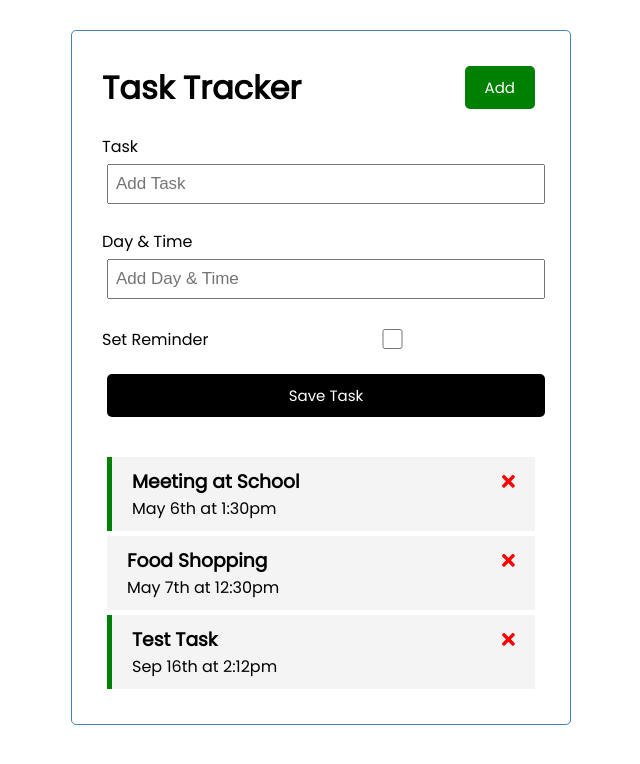
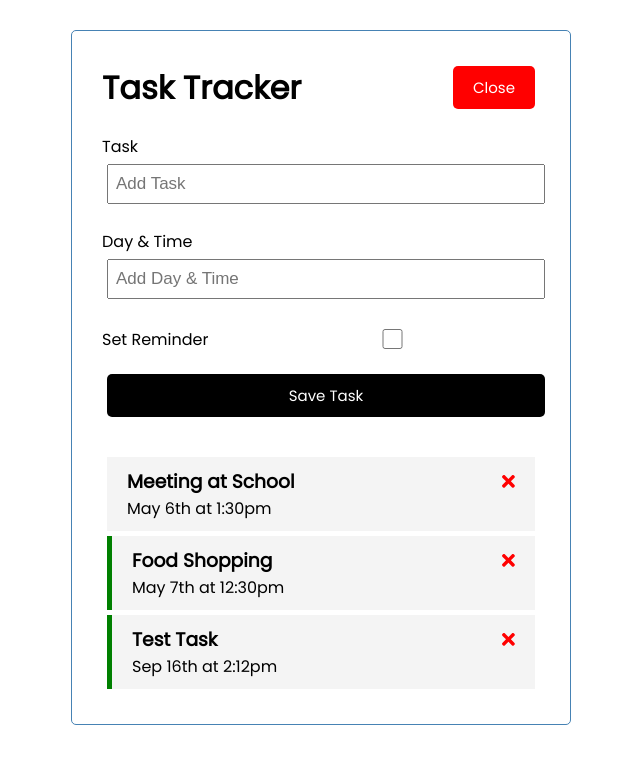
Before and after one commit to nimrodbarabas/AngularCrashCourse, an Angular app: page / in a window 1280 px wide. Both pictures are taken after a click on the button "Add". Shown: the top 764 px of the page, without its empty margins (319-959 px from the left). Built offline with nearby package versions, Linux system fonts and the light colour scheme; data requests are answered from the project's data file.

Commit message:
Implemented UI Services

```diff
--- a/db.json
+++ b/db.json
@@ -4,13 +4,13 @@
       "id": 2,
       "text": "Meeting at School",
       "day": "May 6th at 1:30pm",
-      "reminder": true
+      "reminder": false
     },
     {
       "id": 3,
       "text": "Food Shopping",
       "day": "May 7th at 12:30pm",
-      "reminder": false
+      "reminder": true
     },
     {
       "text": "Test Task",
--- a/src/app/components/add-task/add-task.component.html
+++ b/src/app/components/add-task/add-task.component.html
@@ -1,4 +1,4 @@
-<form class="add-form" (ngSubmit)="onSubmit()">
+<form *ngIf="showAddTask" class="add-form" (ngSubmit)="onSubmit()">
     <div class="form-control">
         <label for="text">Task</label>
         <input type="text" name="text" [(ngModel)]="text" id="text" placeholder="Add Task"/>
--- a/src/app/components/add-task/add-task.component.ts
+++ b/src/app/components/add-task/add-task.component.ts
@@ -1,5 +1,8 @@
 import { Component, OnInit ,Output , EventEmitter} from '@angular/core';
 import { Task } from 'src/app/Task';
+import { UiService } from 'src/app/services/ui.service';
+import { Subscription } from 'rxjs';
+
 @Component({
   selector: 'app-add-task',
   templateUrl: './add-task.component.html',
@@ -10,8 +13,13 @@
   text !:string;
   day !: string;
   reminder:boolean=false;
+  showAddTask:boolean = false;
+  subscription : Subscription;
 
-  constructor() { }
+  constructor(private uiService: UiService) {
+
+    this.subscription = this.uiService.onToggle().subscribe(value => this.showAddTask = value)
+  }
 
   ngOnInit(): void {
   }
--- a/src/app/components/header/header.component.html
+++ b/src/app/components/header/header.component.html
@@ -1,7 +1,7 @@
 <header>
     <h1>{{title}}</h1>
-    <app-button color="green"
-    text="Add"
+    <app-button color="{{showAddTask ? 'red' : 'green'}}"
+    text="{{showAddTask ? 'Close' : 'Add'}}"
     (btnClick)="toggleAddTask()" >
     </app-button>
 </header>
--- a/src/app/components/header/header.component.ts
+++ b/src/app/components/header/header.component.ts
@@ -1,4 +1,6 @@
 import { Component, OnInit } from '@angular/core';
+import { UiService } from 'src/app/services/ui.service';
+import { Subscription } from 'rxjs';
 
 @Component({
   selector: 'app-header',
@@ -7,11 +9,17 @@
 })
 export class HeaderComponent implements OnInit {
   title : string = 'Task Tracker';
-  constructor() { }
+  showAddTask : boolean = false;
+  subscription !: Subscription;
+
+  constructor(private uiService:UiService) {
+    this.subscription = this.uiService.onToggle().subscribe(value => this.showAddTask = value)
+   }
 
   ngOnInit(): void {
   }
   toggleAddTask(){
-    console.log("toggle")
+    console.log("clicked")
+    this.uiService.toggleAddTask();
   }
 }
--- /dev/null
+++ b/src/app/services/ui.service.ts
@@ -0,0 +1,21 @@
+import { Injectable } from '@angular/core';
+import { Observable, Subject } from 'rxjs';
+
+@Injectable({
+  providedIn: 'root'
+})
+export class UiService {
+  private showAddTask : boolean = false;
+  private subject = new Subject<any>();
+  constructor() { }
+
+  toggleAddTask(): void{
+    this.showAddTask = !this.showAddTask;
+    this.subject.next(this.showAddTask);
+  }
+
+  onToggle(): Observable<any>{
+    return this.subject.asObservable();
+  }
+
+}
--- a/tsconfig.json
+++ b/tsconfig.json
@@ -25,6 +25,7 @@
     "enableI18nLegacyMessageIdFormat": false,
     "strictInjectionParameters": true,
     "strictInputAccessModifiers": true,
-    "strictTemplates": true
+    "strictTemplates": true,
+    "strictPropertyInitialization": false
   }
 }
```
Also changed, not shown: 1 other file (tests, documents, lock files or other folders).
